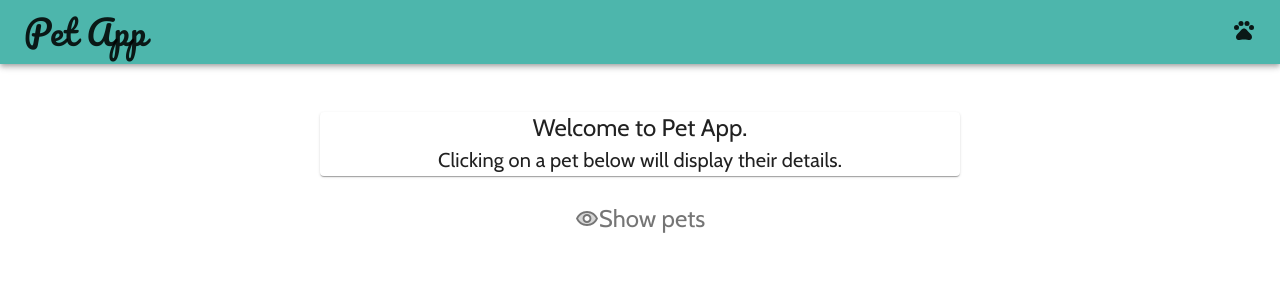
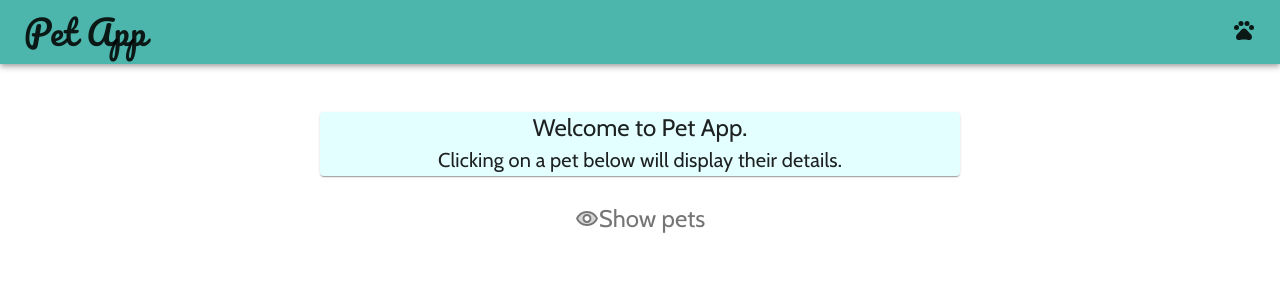
Before and after one commit to LizTraining/pet_app, a React (Create React App) app: page / in a window 1280 px wide. Shown: the top 300 px of the page. Built offline with nearby package versions, Linux system fonts and the light colour scheme.

Commit message:
Paper background colour fixed

```diff
--- a/src/App.js
+++ b/src/App.js
@@ -9,16 +9,13 @@ import Box from "@material-ui/core/Box";
 import { makeStyles } from "@material-ui/core/styles";
 import VisibilityTwoToneIcon from '@material-ui/icons/VisibilityTwoTone';
 import VisibilityOffTwoToneIcon from '@material-ui/icons/VisibilityOffTwoTone';
-import { blue, purple } from "@material-ui/core/colors";
 
 const useStyles = makeStyles({
   buttonStyle: {
     fontFamily: "Cabin, sans-serif"
   },
   paperStyle: {
-    // color="primary" variant="main"
-    background: "linear-gradient{ 45deg, #00857 30%, #80e8dd 90% }"
-    //background: "blue"
+    background: "#e4ffff"
   }
 });
 
```
Also changed, not shown: 1 other file (tests, documents, lock files or other folders).
